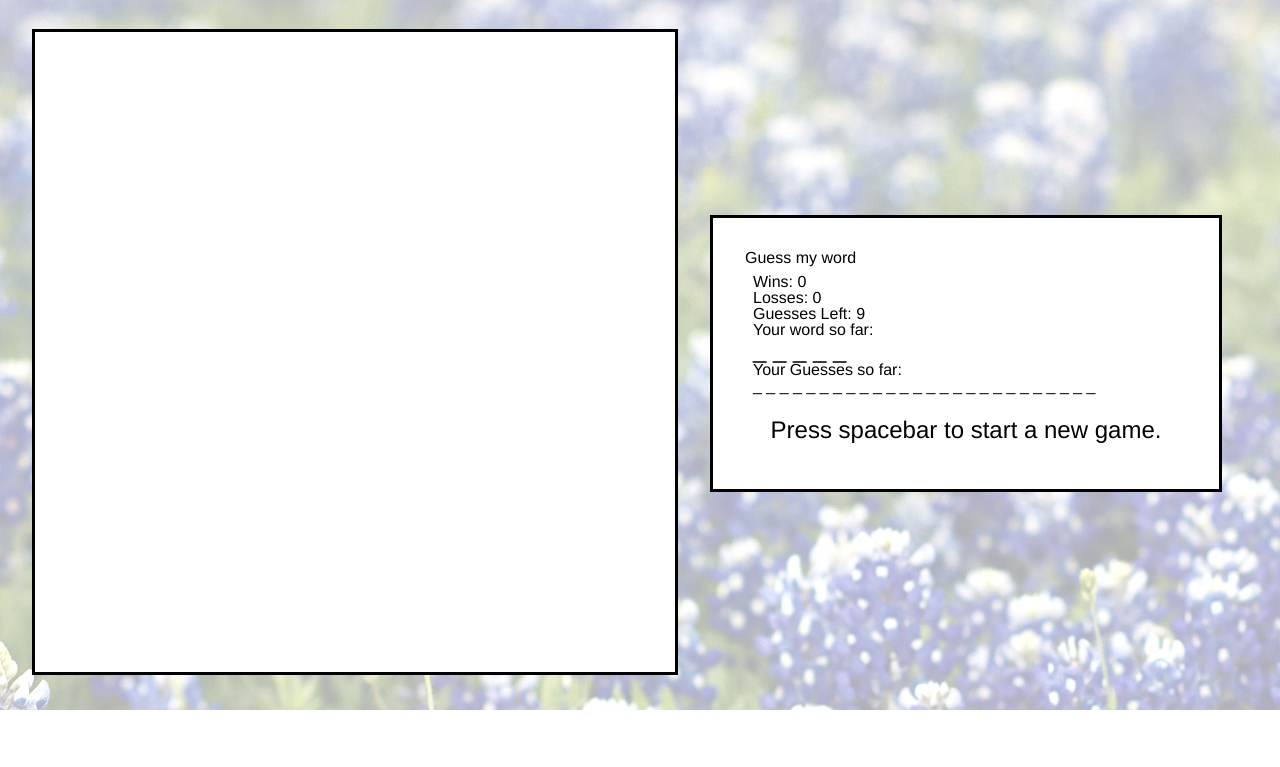
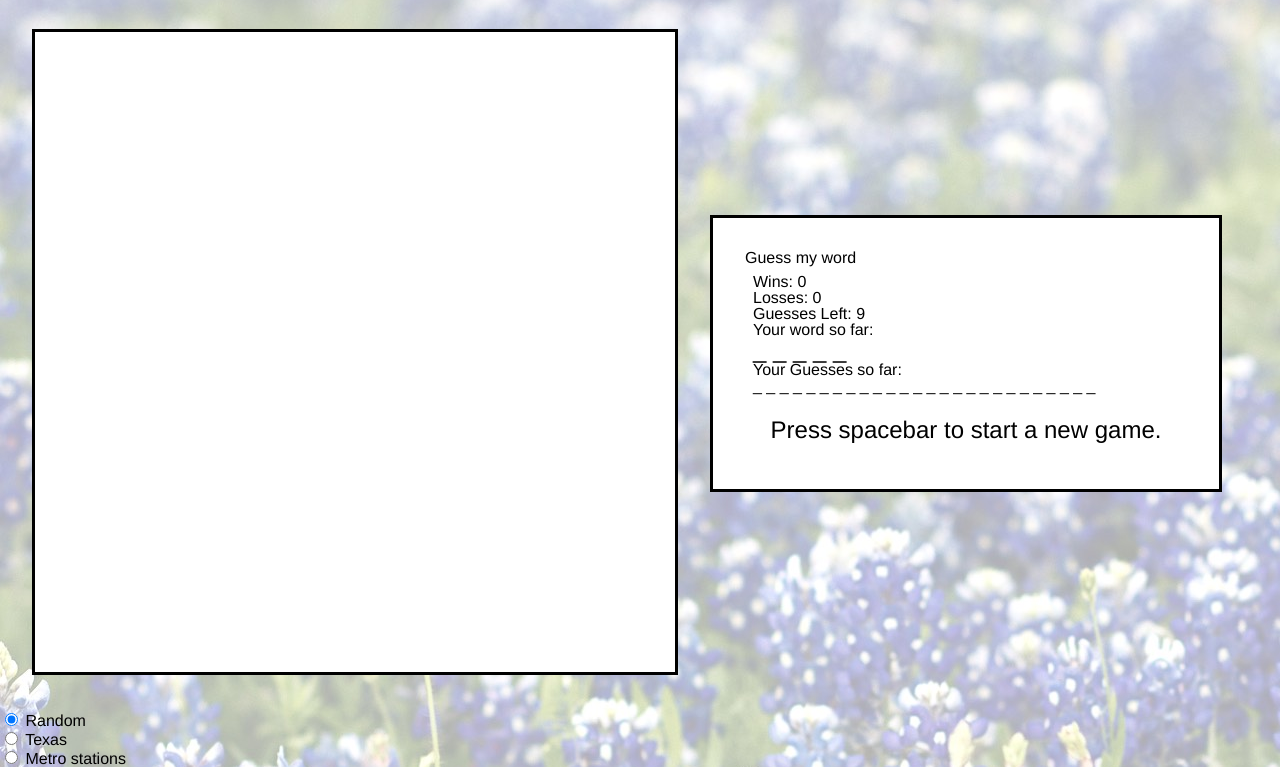
Before and after one commit to cslin82/Hangman-Game, a plain HTML site: page index.html in a window 1280 px wide. Shown: the part 99-866 px from the top of the page. Before the commit the page ends 809 px from the top, so only its background shows below. Drawn offline with Linux system fonts and the light colour scheme.

Commit message:
Add hook for theme switching; capitalize game word; update README

```diff
--- a/assets/javascript/game.js
+++ b/assets/javascript/game.js
@@ -15,7 +15,7 @@ const genericWordList = ["vast", "irritating", "team", "ants", "defeated", "soft
 const texasWordList = ["bluebonnet", "friendship", "Lone Star State", "pecan",
     "mockingbird", "longhorn", "armadillo", "blue lacy", "chili", "cotton",
     "monarch", "buckyball", "jalapeno", "prickly pear cactus",
-    "texas horned lizard", "crape myrtle", "texas sage", "The Friendly State",
+    "texas horned lizard", "crape myrtle", "Texas sage", "The Friendly State",
     "rodeo", "strudel", "sopaipilla", "Houston", "San Antonio", "Dallas",
     "Austin", "Fort Worth", "El Paso", "Arlington", "Corpus Christi", "Plano",
     "Laredo", "Lubbock", "Garland", "Irving", "Amarillo", "Grand Prairie",
@@ -87,12 +87,6 @@ function randomWord(wordList) {
 
 // Format target word to have blanks for unguessed letters, uppercase and spaces
 // Also check for a word being completely guessed
-
-// **
-// ** It is not properly being case-insensitive for decrementing guesses
-// **
-
-
 function wordToString(word, guesses) {
     var gameString = "";
     correctGuess = true;
--- a/index.html
+++ b/index.html
@@ -59,6 +59,11 @@
         </div>
 
     </div>
+    <div id="gametype"><form action="">
+        <input type="radio" name="gameType" value="generic" checked> Random<br>
+        <input type="radio" name="gameType" value="female"> Texas<br>
+        <input type="radio" name="gameType" value="metro"> Metro stations
+      </form></div>
 
     <script src="assets/javascript/game.js"></script>
 
```
Also changed, not shown: 1 other file.
